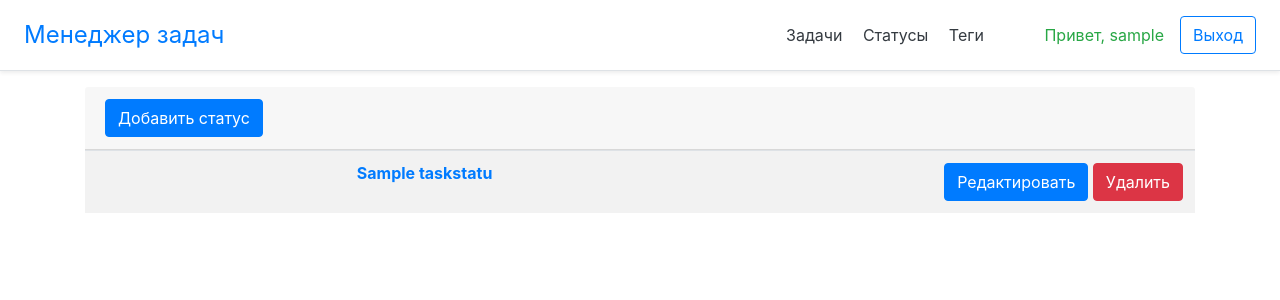
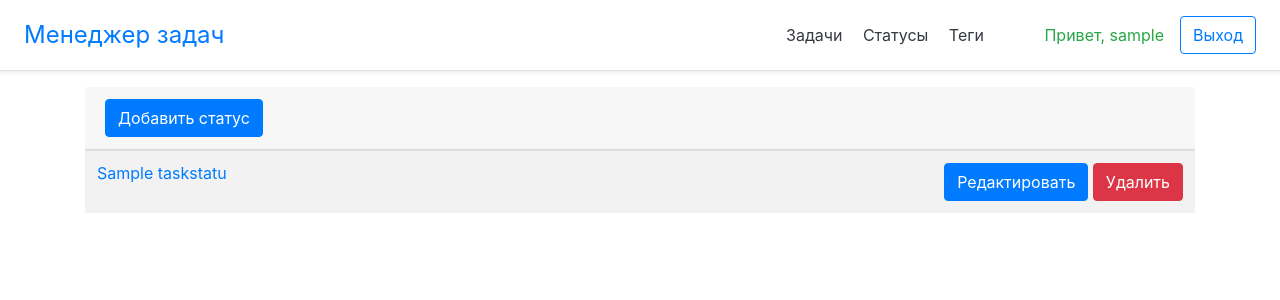
Before and after one commit to Roman-Sergeichuk/python-project-lvl4, a Django app: page /tasks/statuses/ in a window 1280 px wide. Shown: the top 300 px of the page. Run offline with Django 3.2, Linux system fonts and the light colour scheme; a user stored in the database is signed in; tables that the repository leaves empty hold one stand-in row (values such as "Sample post"); parts of the project's set-up code (start-up, migrations or seed data) failed here and were passed over; some libraries are stand-ins or nearby versions.

Commit message:
templates updated

```diff
--- a/tasks/templates/status_list.html
+++ b/tasks/templates/status_list.html
@@ -6,20 +6,20 @@
     <a href="{% url 'create_status' %}" class="btn btn-primary">Добавить статус</a>
 </div>
     {% if statuses.count %}
-    <table class="table table-striped text-right">
+    <table class="table table-striped">
         <tbody>
+        {% for status in statuses %}
             <tr>
-                {% for status in statuses %}
-                <th scope="row">
+                <td class="text-left" scope="row">
                 <a href="{% url 'status_detail' status.id %}">{{ status.name }}</a>
-                </th>
-                <td>
+                </td>
+                <td class="text-right">
                     <a href="{% url 'update_status' status.id %}" class="btn btn-primary">Редактировать</a>
                     <a href="{% url 'delete_status' status.id %}" class="btn btn-danger">Удалить</a>
                 </td>
             </tr>
+        {% endfor %}
         </tbody>
-        {% endfor %}
     </table>
     {% else %}
 <h3 class="text-center">Статусы отсутствуют</h3>
--- a/tasks/templates/task_list.html
+++ b/tasks/templates/task_list.html
@@ -48,6 +48,5 @@
         {% endif %}
         </tbody>
         {% endif %}
-
     </table>
 {% endblock %}
--- a/templates/registration/login.html
+++ b/templates/registration/login.html
@@ -2,9 +2,11 @@
 {% load bootstrap4 %}
 {% block content %}
 
+<div class="row justify-content-center">
     <form action="" method="post">
       {% csrf_token %}
       {% bootstrap_form form %}
       <button class="btn btn-primary" type="submit">Войти</button>
     </form>
+</div>
 {% endblock %}
--- a/templates/registration/register.html
+++ b/templates/registration/register.html
@@ -1,10 +1,11 @@
 {% extends "base.html" %}
 {% load bootstrap4 %}
 {% block content %}
-
+<div class="row justify-content-center">
     <form action="" method="post">
       {% csrf_token %}
       {% bootstrap_form form %}
       <button class="btn btn-primary" type="submit">Зарегистрироваться</button>
     </form>
+</div>
 {% endblock %}
```
Also changed, not shown: tasks/templates/tag_list.html (+6 -6 lines).
